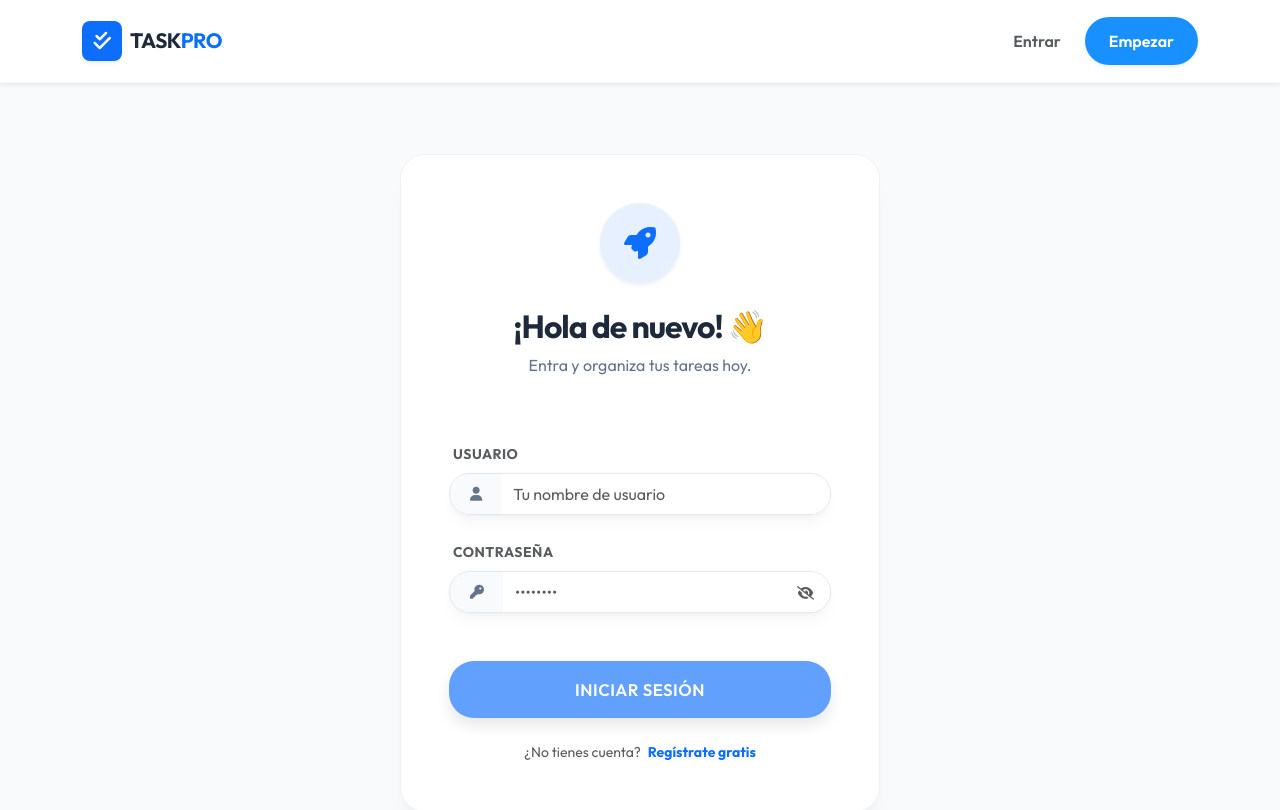
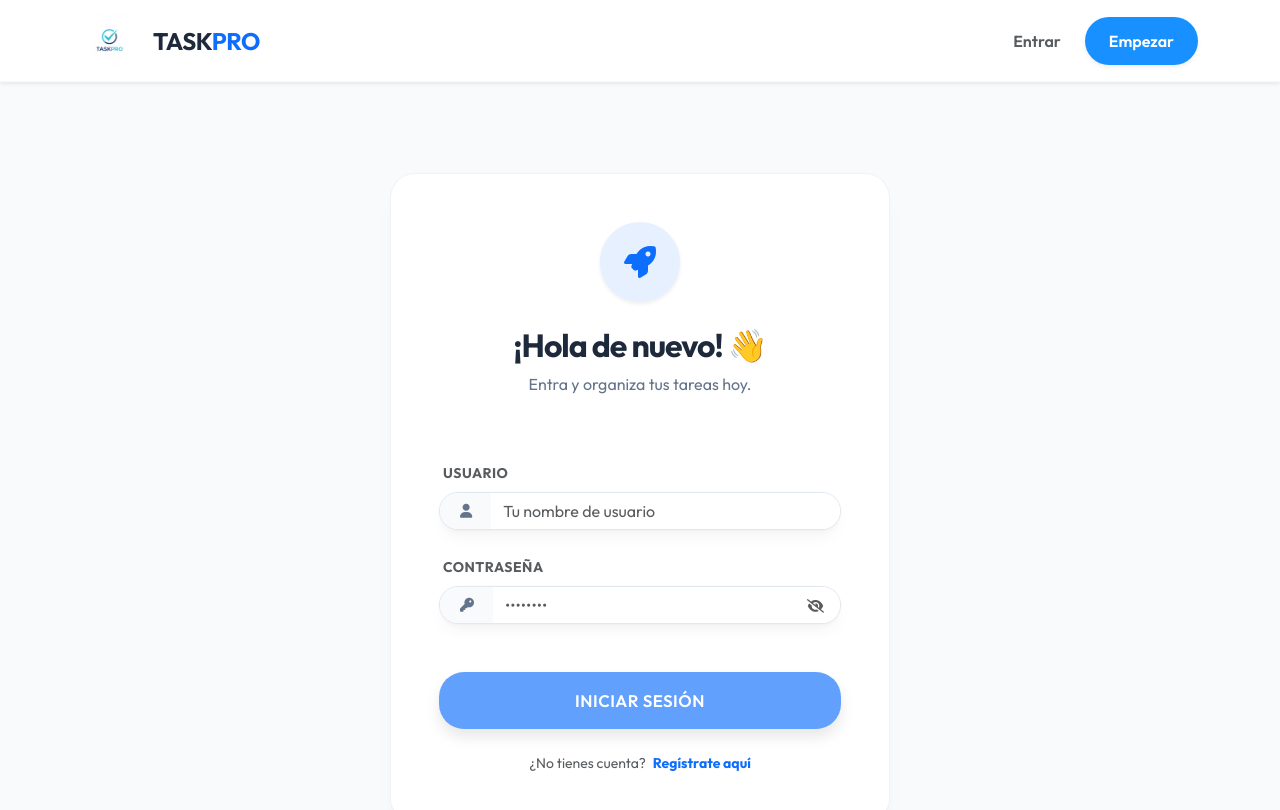
Before and after one commit to elmanee/seguridad-front, an Angular app: page /login in a window 1280 px wide. Shown: the top 810 px of the page. Built offline with nearby package versions, Linux system fonts and the light colour scheme.

Commit message:
fix:cambios de diseño

```diff
--- a/src/app/features/auth/login/login.component.html
+++ b/src/app/features/auth/login/login.component.html
@@ -1,5 +1,5 @@
-<div class="container d-flex justify-content-center align-items-center vh-100 px-4">
-  <div class="card border-0 shadow-lg p-4 p-md-5" style="width: 100%; max-width: 480px;">
+<div class="container d-flex justify-content-center align-items-center min-vh-100 py-4">
+  <div class="card border-0 shadow-lg p-4 p-md-5" style="width: 100%; max-width: 500px; margin-top: 2rem;">
 
     <div class="text-center mb-5">
       <div class="d-inline-flex align-items-center justify-content-center bg-primary bg-opacity-10 rounded-circle mb-4 shadow-sm" style="width: 80px; height: 80px;">
@@ -20,7 +20,7 @@
           <input
             type="text"
             formControlName="username"
-            class="form-control py-2"
+            class="form-control"
             placeholder="Tu nombre de usuario">
         </div>
       </div>
@@ -34,7 +34,7 @@
           <input
             [type]="hidePassword ? 'password' : 'text'"
             formControlName="password"
-            class="form-control py-2"
+            class="form-control"
             placeholder="••••••••">
           <button
             type="button"
@@ -56,10 +56,9 @@
       <div class="text-center">
         <p class="mb-0 text-muted small">
           ¿No tienes cuenta?
-          <a routerLink="/register" class="text-primary fw-bold text-decoration-none ms-1">Regístrate gratis</a>
+          <a routerLink="/register" class="text-primary fw-bold text-decoration-none ms-1">Regístrate aquí</a>
         </p>
       </div>
-
     </form>
   </div>
 </div>
--- a/src/app/features/auth/login/login.component.ts
+++ b/src/app/features/auth/login/login.component.ts
@@ -2,13 +2,13 @@ import { Component, inject } from '@angular/core';
 import { CommonModule } from '@angular/common';
 import { ReactiveFormsModule, FormBuilder, Validators } from '@angular/forms';
 import { AuthService } from '../../../core/services/auth.service';
-import { Router } from '@angular/router';
+import { Router, RouterLink } from '@angular/router';
 import { AlertService } from '../../../core/services/alert.service';
 
 @Component({
   selector: 'app-login',
   standalone: true,
-  imports: [CommonModule, ReactiveFormsModule],
+  imports: [CommonModule, ReactiveFormsModule, RouterLink],
   templateUrl: './login.component.html',
   styleUrls: ['./login.component.css']
 })
--- a/src/app/features/auth/register/register.component.css
+++ b/src/app/features/auth/register/register.component.css
@@ -1,9 +1,17 @@
-.input-group-text button,
-.input-group-text {
-  cursor: pointer;
-  transition: color 0.2s;
+.form-control,
+.input-group-text,
+.input-group {
+  height: 52px !important;
 }
 
-.input-group-text:hover i {
-  color: #0d6efd;
+.input-group {
+  border-radius: var(--border-radius-xl) !important;
+  overflow: hidden;
+  border: 1.5px solid #e2e8f0 !important;
 }
+
+.input-group .form-control,
+.input-group .input-group-text {
+  border: none !important;
+  border-radius: 0 !important;
+}
--- a/src/app/features/auth/register/register.component.html
+++ b/src/app/features/auth/register/register.component.html
@@ -1,5 +1,5 @@
-<div class="container d-flex justify-content-center align-items-center vh-100 px-4">
-  <div class="card border-0 shadow-lg p-4 p-md-5" style="width: 100%; max-width: 550px;">
+<div class="container d-flex justify-content-center align-items-center min-vh-100 py-4">
+  <div class="card border-0 shadow-lg p-4 p-md-5" style="width: 100%; max-width: 620px; margin-top: 2rem;">
 
     <div class="text-center mb-5">
       <div class="d-inline-flex align-items-center justify-content-center bg-primary bg-opacity-10 rounded-circle mb-4 shadow-sm" style="width: 70px; height: 70px;">
--- a/src/app/shared/components/navbar/navbar.component.css
+++ b/src/app/shared/components/navbar/navbar.component.css
@@ -10,3 +10,9 @@
 .dropdown-menu.show {
   display: block !important;
 }
+
+
+.navbar {
+  padding-top: 0.5rem !important;
+  padding-bottom: 0.5rem !important;
+}
--- a/src/app/shared/components/navbar/navbar.component.html
+++ b/src/app/shared/components/navbar/navbar.component.html
@@ -1,10 +1,14 @@
 <nav class="navbar navbar-expand-lg bg-white sticky-top py-3 shadow-sm border-bottom border-light">
   <div class="container">
-    <a class="navbar-brand fw-bold d-flex align-items-center" routerLink="/dashboard" style="letter-spacing: -0.5px;">
-      <div class="bg-primary rounded-3 p-2 me-2 d-flex align-items-center justify-content-center shadow-sm" style="width: 40px; height: 40px;">
-        <i class="fa-solid fa-check-double text-white fs-5"></i>
+    <a class="navbar-brand fw-bold d-flex align-items-center flex-nowrap" routerLink="/dashboard" style="letter-spacing: -0.5px;">
+
+      <div class="d-flex align-items-center justify-content-center me-3" style="width: 55px; height: 55px;">
+        <img src="/logo.png" alt="TaskPro Logo" class="img-fluid" style="object-fit: contain; max-height: 100%; width: 100%;">
       </div>
-      <span style="font-size: 1.3rem; color: var(--text-main);">TASK<span class="text-primary">PRO</span></span>
+
+      <span style="font-size: 1.5rem; color: var(--text-main); font-weight: 800; line-height: 1;">
+        TASK<span class="text-primary">PRO</span>
+      </span>
     </a>
 
     <button class="navbar-toggler border-0 shadow-none" type="button" data-bs-toggle="collapse" data-bs-target="#navbarNav" aria-controls="navbarNav" aria-expanded="false" aria-label="Toggle navigation">
@@ -29,16 +33,16 @@
           </li>
 
           <li class="nav-item dropdown">
-            <a class="nav-link dropdown-toggle ..."
-              role="button"
-              (click)="toggleDropdown()"> <i class="fa-solid fa-user ..."></i>
-              <span>Mi Cuenta</span>
+            <a class="nav-link dropdown-toggle d-flex align-items-center bg-light rounded-pill px-3 py-2 border shadow-sm"
+               role="button" (click)="toggleDropdown()">
+              <i class="fa-solid fa-user fs-6 me-2 text-primary"></i>
+              <span class="fw-600 text-dark small">Mi Cuenta</span>
             </a>
 
-            <ul class="dropdown-menu dropdown-menu-end shadow-lg"
-                [class.show]="isDropdownOpen">
-              <li><a class="dropdown-item" routerLink="/profile">Mi Perfil</a></li>
-              <li><button (click)="onLogout()" class="dropdown-item text-danger">Cerrar Sesión</button></li>
+            <ul class="dropdown-menu dropdown-menu-end shadow-lg border-0 mt-3" [class.show]="isDropdownOpen">
+              <li><a class="dropdown-item rounded-3" routerLink="/profile">Mi Perfil</a></li>
+              <li><hr class="dropdown-divider opacity-50"></li>
+              <li><button (click)="onLogout()" class="dropdown-item rounded-3 text-danger fw-600">Cerrar Sesión</button></li>
             </ul>
           </li>
         }
--- a/src/index.html
+++ b/src/index.html
@@ -5,7 +5,7 @@
   <title>Task Pro</title>
   <base href="/">
   <meta name="viewport" content="width=device-width, initial-scale=1">
-  <link rel="icon" type="image/x-icon" href="favicon.ico">
+  <link rel="icon" type="image/x-icon" href="logo.png">
   <link rel="stylesheet" href="https://cdnjs.cloudflare.com/ajax/libs/font-awesome/6.5.1/css/all.min.css">
 </head>
 <body>
```
Also changed, not shown: public/logo.png (added), public/logo2.png (added).
